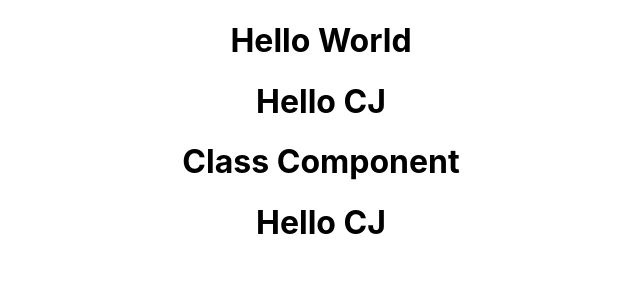
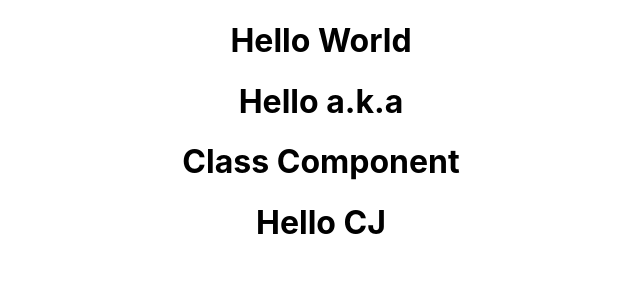
Before and after one commit to Clifford18/react-js, a React (Create React App) app in the folder hello-world/: page / in a window 1280 px wide. Shown: the top 300 px of the page, without its empty margins (319-959 px from the left). Built offline with nearby package versions, Linux system fonts and the light colour scheme.

Commit message:
update Greet.js with props

```diff
--- a/hello-world/src/components/Greet.js
+++ b/hello-world/src/components/Greet.js
@@ -4,6 +4,16 @@ import React from 'react'
 //   return <h1>Hello CJ</h1>
 // }
 
-export const Greet = () => <h1>Hello CJ</h1>
+export const Greet = (props) =>{
+  console.log(props)
+  return(
+    <div>
+      <h1>Hello {props.name} a.k.a {props.heroName}</h1>
+      {props.children}
+    </div>
+
+  )
+
+}
 
 //export default Greet;
```
